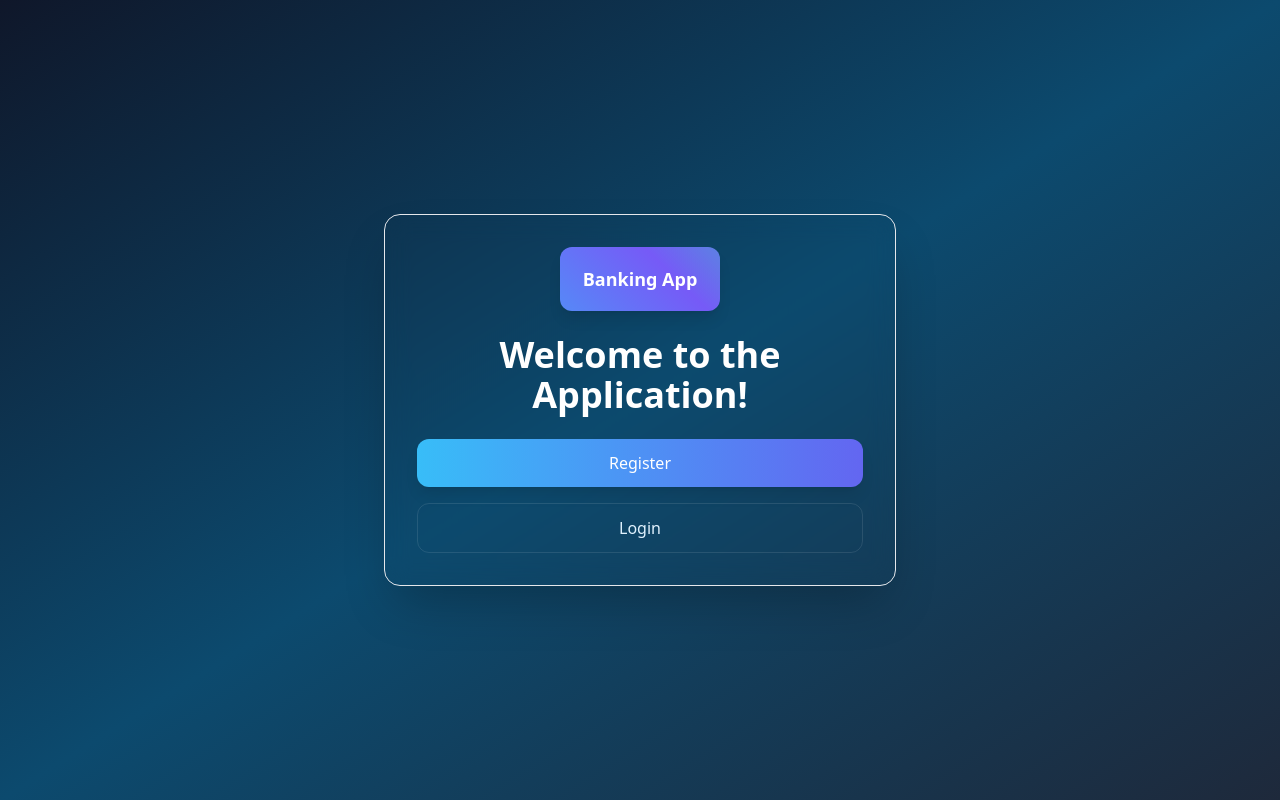
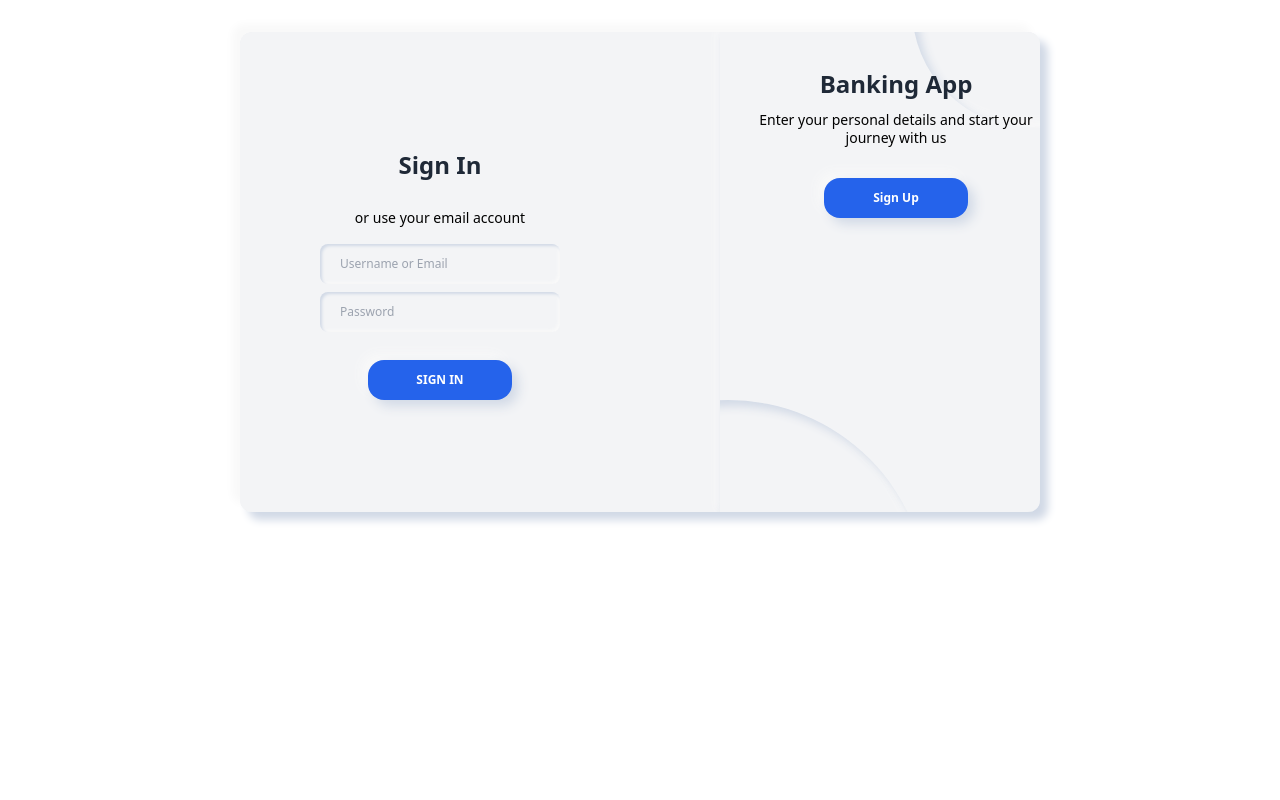
Before and after one commit to himanshu-hembram/BankingApp, a React (Vite) app in the folder Frontend/: page / in a window 1280 px wide. Built offline with nearby package versions, Linux system fonts and the light colour scheme; no server answers.

Commit message:
Registration and Login UI Improved

```diff
--- a/Frontend/src/pages/Login.jsx
+++ b/Frontend/src/pages/Login.jsx
@@ -1,93 +1,92 @@
-import React, { useState } from 'react';
-import api, { setAuthToken, setUserInfo } from '../lib/api';
-import { useNavigate } from 'react-router-dom';
+import React, { useState } from "react";
+import axios from "axios";
+import { setAuthToken, setUserInfo } from "../lib/api";
 
-export const Login = () => {
-  const [identifier, setIdentifier] = useState('');
-  const [password, setPassword] = useState('');
+const API_BASE = "http://localhost:8000";
+
+export default function LoginForm({ onSuccess }) {
+  const [identifier, setIdentifier] = useState("");
+  const [password, setPassword] = useState("");
   const [loading, setLoading] = useState(false);
-  const [error, setError] = useState('');
-  const navigate = useNavigate();
+  const [error, setError] = useState("");
 
-  const handleSubmit = async (event) => {
-    event.preventDefault();
-    setError('');
+  const handleSubmit = async (e) => {
+    e.preventDefault();
+    setError("");
     setLoading(true);
+
     try {
-      const res = await api.post('/admin/login', { identifier, password });
-      // Expected TokenOut: access_token, token_type, userId, userName, userEmailid
+      const res = await axios.post(`${API_BASE}/admin/login`, { identifier, password });
       const token = res.data?.access_token;
+
       if (token) {
-        localStorage.setItem('authToken', token);
+        // Store token in localStorage
+        localStorage.setItem("authToken", token);
+        setAuthToken(token);
 
-        // Store user info if needed
-        localStorage.setItem(
-          'userInfo',
-          JSON.stringify({
+        // Store user info
+        const userInfo = {
           userId: res.data.userId,
           userName: res.data.userName,
           userEmailid: res.data.userEmailid,
-          })
-        );
-        setAuthToken(token);
-        setUserInfo({ userId: res.data.userId, userName: res.data.userName, userEmailid: res.data.userEmailid });
-        navigate('/customer');
+        };
+        localStorage.setItem("userInfo", JSON.stringify(userInfo));
+        setUserInfo(userInfo);
+
+        if (onSuccess) onSuccess(); // call the callback to navigate
       } else {
-        setError('No token returned from server');
+        setError("No token returned from server");
       }
     } catch (err) {
       if (err.response) {
-        setError(err.response.data?.detail || 'Authentication failed');
+        setError(err.response.data?.detail || "Authentication failed");
       } else if (err.request) {
-        setError('No response from server — is backend running?');
-      } else setError(err.message);
+        setError("No response from server — is backend running?");
+      } else {
+        setError(err.message);
+      }
     } finally {
       setLoading(false);
     }
   };
 
   return (
-    <div className="min-h-screen flex items-center justify-center bg-gradient-to-br from-slate-900 via-sky-900 to-slate-800 p-6">
-      <div className="w-full max-w-sm">
-        <div className="bg-white/6 backdrop-blur-md rounded-2xl p-8 shadow-2xl border border-white/6">
-          <h2 className="text-2xl font-bold text-white text-center">Login</h2>
+    <form
+      className="flex flex-col justify-center items-center w-full h-full"
+      onSubmit={handleSubmit}
+    >
+      <h2 className="text-2xl font-bold leading-relaxed text-gray-800">Sign In</h2>
+      <span className="mt-6 mb-3 text-sm">or use your email account</span>
 
-          <form className="mt-6 space-y-4" onSubmit={handleSubmit}>
-            <div>
-              <label className="block text-sm text-sky-100 mb-2">Username or Email</label>
       <input
+        type="text"
+        placeholder="Username or Email"
         value={identifier}
-                onChange={(event) => setIdentifier(event.target.value)}
-                className="w-full px-4 py-2 rounded-lg bg-white/5 border border-white/8 text-white focus:ring-2 focus:ring-sky-400"
-                placeholder="username or email"
+        onChange={(e) => setIdentifier(e.target.value)}
+        className="w-2/3 h-10 my-1 pl-5 text-xs border-none outline-none bg-gray-100 rounded-lg shadow-[inset_2px_2px_3px_#d1d9e6,inset_-2px_-2px_3px_#f9f9f9] focus:shadow-[inset_3px_3px_3px_#d1d9e6,inset_-3px_-3px_3px_#f9f9f9]"
         required
       />
-            </div>
 
-            <div>
-              <label className="block text-sm text-sky-100 mb-2">Password</label>
       <input
         type="password"
+        placeholder="Password"
         value={password}
-                onChange={(event) => setPassword(event.target.value)}
-                className="w-full px-4 py-2 rounded-lg bg-white/5 border border-white/8 text-white focus:ring-2 focus:ring-sky-400"
-                placeholder="password"
+        onChange={(e) => setPassword(e.target.value)}
+        className="w-2/3 h-10 my-1 pl-5 text-xs border-none outline-none bg-gray-100 rounded-lg shadow-[inset_2px_2px_3px_#d1d9e6,inset_-2px_-2px_3px_#f9f9f9] focus:shadow-[inset_3px_3px_3px_#d1d9e6,inset_-3px_-3px_3px_#f9f9f9]"
         required
       />
-            </div>
 
-            {error && <p className="text-red-400 text-sm">{error}</p>}
+      {error && <p className="text-red-500 text-xs mt-2">{error}</p>}
 
-            <div>
-              <button type="submit" disabled={loading} className="w-full py-2 px-4 bg-gradient-to-r from-sky-400 to-indigo-500 text-white rounded-xl">
-                {loading ? 'Signing in...' : 'Sign in'}
+      <button
+        type="submit"
+        disabled={loading}
+        className={`w-36 h-10 rounded-2xl mt-6 font-bold text-xs text-white shadow-[6px_6px_12px_#d1d9e6,-6px_-6px_12px_#f9f9f9] ${
+          loading ? "bg-gray-400" : "bg-blue-600 hover:scale-105"
+        } transition-transform`}
+      >
+        {loading ? "Signing in..." : "SIGN IN"}
       </button>
-            </div>
     </form>
-        </div>
-      </div>
-    </div>
   );
-};
-
-export default Login;
+}
--- a/Frontend/src/pages/Register.jsx
+++ b/Frontend/src/pages/Register.jsx
@@ -1,12 +1,9 @@
 import React, { useState } from "react";
 import axios from "axios";
-import { useNavigate } from "react-router-dom";
 
 const API_BASE = "http://localhost:8000";
 
-const Register = () => {
-  const navigate = useNavigate();
-
+export default function RegisterForm({ onSuccess }) {
   const [formData, setFormData] = useState({
     adminname: "",
     email: "",
@@ -46,18 +43,18 @@ const Register = () => {
       });
 
       if (res.status === 201 || res.status === 200) {
-        setSuccess("Registration successful — redirecting to login...");
-        // small delay so user can see success message
-        setTimeout(() => navigate("/login"), 900);
+        setSuccess("Registration successful!");
+        setTimeout(() => {
+          if (onSuccess) onSuccess(); // 🔥 parent switches to login
+        }, 800);
       } else {
         setError("Unexpected response from server");
       }
     } catch (err) {
-      // axios error handling
       if (err.response) {
-        // Server returned a response (4xx, 5xx)
         const status = err.response.status;
-        const detail = err.response.data?.detail || err.response.data || err.message;
+        const detail =
+          err.response.data?.detail || err.response.data || err.message;
         if (status === 409) setError(detail || "Username or email already exists");
         else if (status === 422) setError("Validation error — check your input");
         else setError(detail || "Server error. Try again later.");
@@ -72,20 +69,24 @@ const Register = () => {
   };
 
   return (
-    <div className="fixed inset-0 flex items-center justify-center bg-gradient-to-br from-slate-900 via-sky-900 to-slate-800">
-      <div className="w-full max-w-md mx-4">
-        <div className="bg-white/6 backdrop-blur-md rounded-2xl p-8 shadow-2xl border border-white/6">
-          <div className="flex flex-col items-center text-center">
-            <h1 className="text-3xl font-bold text-white mb-6">Admin Registration</h1>
+    <form
+      className="flex flex-col justify-center items-center w-full"
+      onSubmit={handleSubmit}
+    >
+      <h2 className="text-2xl font-bold leading-relaxed text-gray-800">
+        Create Account
+      </h2>
+      <span className="mt-2 mb-4 text-sm text-gray-500">
+        or use your email for registration
+      </span>
 
-            <form className="w-full space-y-4" onSubmit={handleSubmit}>
       <input
         type="text"
         name="adminname"
-                placeholder="Username"
+        placeholder="Name"
         value={formData.adminname}
         onChange={handleChange}
-                className="w-full py-3 px-4 bg-white/10 placeholder-white/70 text-white rounded-xl border border-white/10 focus:outline-none focus:ring-2 focus:ring-sky-400 transition"
+        className="w-2/3 h-10 my-1 pl-5 text-sm border-none outline-none bg-gray-100 rounded-lg shadow-inner"
         required
         minLength={3}
       />
@@ -93,10 +94,10 @@ const Register = () => {
       <input
         type="email"
         name="email"
-                placeholder="Admin Email"
+        placeholder="Email"
         value={formData.email}
         onChange={handleChange}
-                className="w-full py-3 px-4 bg-white/10 placeholder-white/70 text-white rounded-xl border border-white/10 focus:outline-none focus:ring-2 focus:ring-sky-400 transition"
+        className="w-2/3 h-10 my-1 pl-5 text-sm border-none outline-none bg-gray-100 rounded-lg shadow-inner"
         required
       />
 
@@ -106,7 +107,7 @@ const Register = () => {
         placeholder="Password"
         value={formData.password}
         onChange={handleChange}
-                className="w-full py-3 px-4 bg-white/10 placeholder-white/70 text-white rounded-xl border border-white/10 focus:outline-none focus:ring-2 focus:ring-sky-400 transition"
+        className="w-2/3 h-10 my-1 pl-5 text-sm border-none outline-none bg-gray-100 rounded-lg shadow-inner"
         required
         minLength={8}
       />
@@ -117,39 +118,23 @@ const Register = () => {
         placeholder="Confirm Password"
         value={formData.confirmPassword}
         onChange={handleChange}
-                className="w-full py-3 px-4 bg-white/10 placeholder-white/70 text-white rounded-xl border border-white/10 focus:outline-none focus:ring-2 focus:ring-sky-400 transition"
+        className="w-2/3 h-10 my-1 pl-5 text-sm border-none outline-none bg-gray-100 rounded-lg shadow-inner"
         required
         minLength={8}
       />
 
-              {error && <p className="text-red-400 text-sm">{error}</p>}
-              {success && <p className="text-emerald-300 text-sm">{success}</p>}
+      {error && <p className="text-red-500 text-xs mt-2">{error}</p>}
+      {success && <p className="text-green-500 text-xs mt-2">{success}</p>}
 
       <button
         type="submit"
         disabled={loading}
-                className={`w-full py-3 px-4 text-white rounded-xl shadow-lg transition-transform ${
-                  loading ? "bg-slate-500/60" : "bg-gradient-to-r from-sky-400 to-indigo-500 hover:scale-[1.02]"
-                }`}
+        className={`w-36 h-10 rounded-2xl mt-6 font-bold text-sm text-white ${
+          loading ? "bg-gray-400" : "bg-blue-600 hover:scale-105"
+        } transition-transform`}
       >
-                {loading ? "Registering..." : "Register"}
+        {loading ? "Registering..." : "SIGN UP"}
       </button>
     </form>
-
-            <p className="mt-4 text-white/70">
-              Already have an account?{" "}
-              <span
-                className="text-sky-300 cursor-pointer hover:underline"
-                onClick={() => navigate("/login")}
-              >
-                Login
-              </span>
-            </p>
-          </div>
-        </div>
-      </div>
-    </div>
   );
-};
-
-export default Register;
+}
--- a/Frontend/src/pages/Welcome.jsx
+++ b/Frontend/src/pages/Welcome.jsx
@@ -1,45 +1,71 @@
-import React from "react";
-import { Link } from 'react-router-dom'
+import { useState } from "react";
+import { useNavigate } from "react-router-dom";
+import LoginForm from "./Login";
+import RegisterForm from "./Register";
 
-export const Welcome = () => {
+export default function Welcome() {
+  const [isLogin, setIsLogin] = useState(true);
+  const navigate = useNavigate();
+
+  // Callback for successful login
+  const handleLoginSuccess = () => {
+    navigate("/customer");
+  };
+
+  // Callback for successful registration
+  const handleRegisterSuccess = () => {
+    setIsLogin(true); // switch back to login form
+  };
+
   return (
-    <div className="fixed inset-0 flex items-center justify-center bg-gradient-to-br from-slate-900 via-sky-900 to-slate-800">
-      <div className="w-full max-w-lg mx-4">
-        <div className="bg-white/6 backdrop-blur-md rounded-2xl p-8 shadow-2xl border border-white/6">
-          <div className="flex flex-col items-center text-center">
-            <div className="w-40 h-16 rounded-xl relative flex items-center justify-center shadow-lg">
-              <div className="absolute inset-0 rounded-xl bg-animated-gradient opacity-95"></div>
-              <div className="relative z-10 text-white font-bold text-lg">Banking App</div>
-            </div>
+    <div className="relative w-[800px] min-w-[800px] min-h-[480px] h-[480px] p-5 bg-gray-100 shadow-[8px_8px_8px_#d1d9e6,-8px_-8px_8px_#f9f9f9] rounded-xl overflow-hidden translate-y-8 mx-auto">
 
-            <h1 className="mt-6 text-4xl font-bold text-white">Welcome to the Application!</h1>
+      {/* Login */}
+      <div
+        className={`absolute bottom-0 left-0 w-1/2 h-full flex justify-center items-center p-5 bg-gray-100 transition-all duration-500 ${
+          isLogin ? "z-20" : "invisible opacity-0 absolute"
+        }`}
+      >
+        <LoginForm onSuccess={handleLoginSuccess} />
+      </div>
 
-            <div className="mt-6 w-full">
-              <ul className="space-y-4">
-                <li>
-                  <Link
-                    to="/register"
-                    className="block text-center w-full py-3 px-4 bg-gradient-to-r from-sky-400 to-indigo-500 text-white rounded-xl shadow-lg hover:scale-[1.02] transition-transform"
-                  >
-                    Register
-                  </Link>
-                </li>
+      {/* Register */}
+      <div
+        className={`absolute top-0 left-[calc(100%-480px)] w-1/2 h-full flex justify-center items-center p-5 bg-gray-100 transition-all duration-500 ${
+          !isLogin ? "z-20" : "invisible opacity-0 absolute"
+        }`}
+      >
+        <RegisterForm onSuccess={handleRegisterSuccess} />
+      </div>
 
-                <li>
-                  <Link
-                    to="/login"
-                    className="block text-center w-full py-3 px-4 bg-white/6 text-sky-100 border border-white/10 rounded-xl hover:bg-white/8 transition"
-                  >
-                    Login
-                  </Link>
-                </li>
-              </ul>
-            </div>
-          </div>
+      {/* Switch Panel */}
+      <div
+        className={`absolute top-0 left-0 h-full w-[320px] p-4 z-30 bg-gray-100 transition-all duration-500 overflow-hidden shadow-[3px_3px_8px_#d1d9e6,-3px_-3px_8px_#f9f9f9] ${
+          isLogin ? "left-[calc(100%-320px)]" : "left-0"
+        }`}
+      >
+        {/* Decorative Circles */}
+        <div className="absolute w-[400px] h-[400px] rounded-full bg-gray-100 shadow-[inset_6px_6px_10px_#d1d9e6,inset_-6px_-6px_10px_#f9f9f9] bottom-[-60%] left-[-60%] transition-all duration-500"></div>
+        <div className="absolute w-[240px] h-[240px] rounded-full bg-gray-100 shadow-[inset_6px_6px_10px_#d1d9e6,inset_-6px_-6px_10px_#f9f9f9] top-[-30%] left-[60%] transition-all duration-500"></div>
+
+        {/* Content */}
+        <div className="absolute w-[320px] p-4 flex flex-col justify-center items-center transition-all duration-500">
+          <h2 className="text-2xl font-bold leading-relaxed text-gray-800">
+            {isLogin ? "Banking App" : "Welcome Back!"}
+          </h2>
+          <p className="text-sm text-center leading-tight mt-2">
+            {isLogin
+              ? "Enter your personal details and start your journey with us"
+              : "To keep connected with us please login with your info"}
+          </p>
+          <button
+            className="w-36 h-10 rounded-2xl mt-8 font-bold text-xs bg-blue-600 text-white shadow-[6px_6px_12px_#d1d9e6,-6px_-6px_12px_#f9f9f9] border-none outline-none cursor-pointer hover:shadow-[5px_5px_8px_#d1d9e6,-5px_-5px_8px_#f9f9f9] hover:scale-98 active:shadow-[2px_2px_5px_#d1d9e6,-2px_-2px_5px_#f9f9f9] active:scale-97 transition-all"
+            onClick={() => setIsLogin(!isLogin)}
+          >
+            {isLogin ? "Sign Up" : "Sign In"}
+          </button>
         </div>
       </div>
     </div>
   );
-};
-
-export default Welcome;
+}
```
Lines whose indentation alone changed are shown as unchanged.
